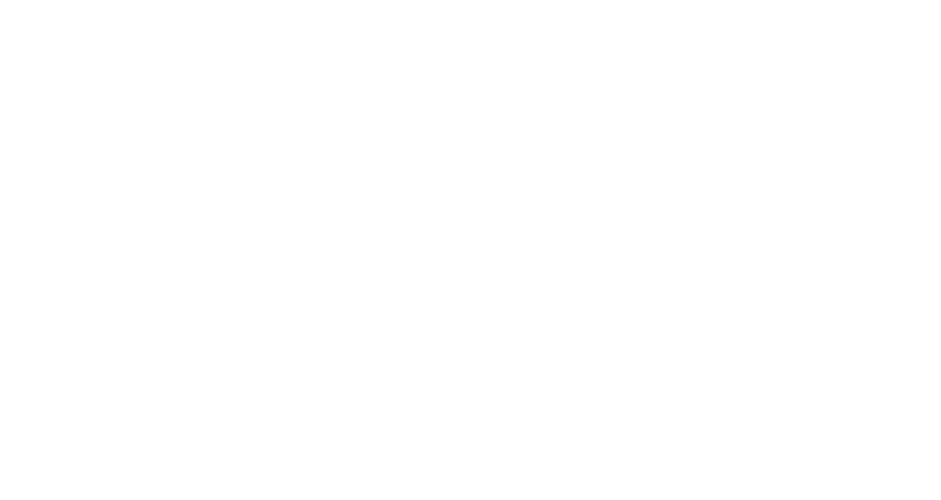
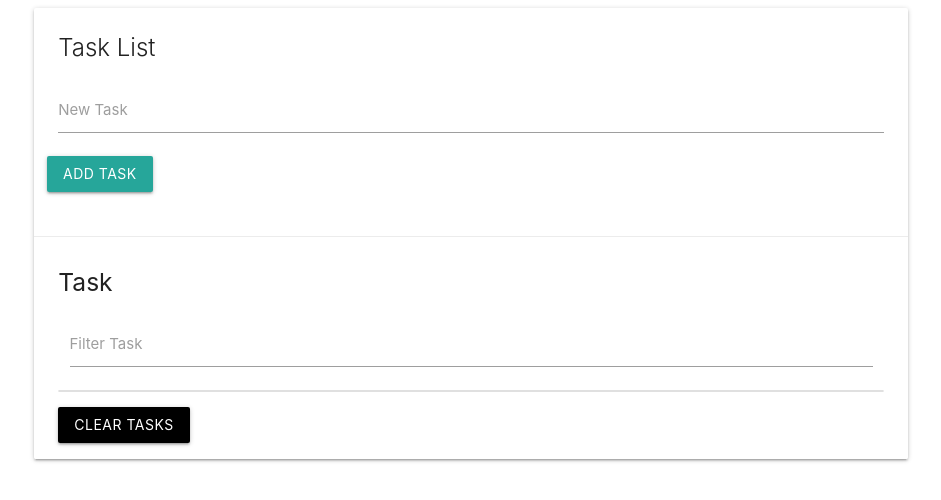
Before and after one commit to ZoltanSzokodi/Task-List-by-Brad, a plain HTML site: page index.html in a window 1280 px wide. Shown: the whole page, without its empty margins (169-1110 px from the left). Drawn offline with nearby package versions, Linux system fonts and the light colour scheme.

Commit message:
HTML Markup finished

```diff
--- a/index.html
+++ b/index.html
@@ -13,7 +13,35 @@
     <title>Task List</title>
 </head>
 <body>
-
+  <div class="container">
+      <div class="row">
+          <div class="col s12">
+              <div id="main" class="card">
+                  <div class="card-content">
+                      <span class="card-title">Task List</span>
+                      <div class="row">
+                          <form id="task-form">
+                              <div class="input-field col s12">
+                                  <input type="text" name="task" id="task">
+                                  <label for="task">New Task</label>
+                              </div>
+                              <input type="submit" value="Add Task" class="btn">
+                          </form>
+                      </div>
+                  </div>
+                  <div class="card-action">
+                      <h5 id="task-title">Task</h5>
+                      <div class="input-field col s12">
+                        <input type="text" name="filter" id="filter">
+                        <label for="filter">Filter Task</label>
+                    </div>
+                    <ul class="collection"></ul>
+                    <a href="#" class="clear-tasks btn black">Clear Tasks</a>
+                  </div>
+              </div>
+          </div>
+      </div>
+  </div>
 
 
 
@@ -27,5 +55,8 @@ crossorigin="anonymous"></script>
 
 <!--Materialize CSS-->
 <script src="https://cdnjs.cloudflare.com/ajax/libs/materialize/1.0.0/js/materialize.min.js"></script>
+
+<!--App.js-->
+<script src="app.js"></script>
 </body>
 </html>
```
